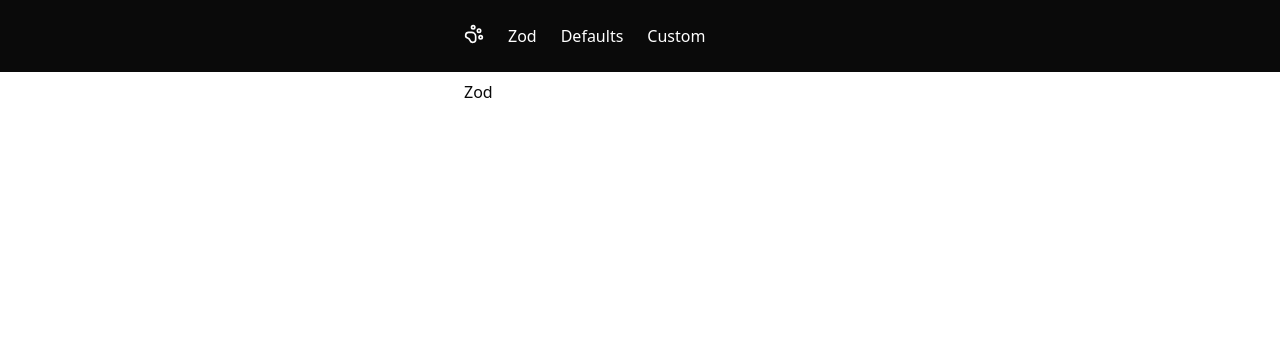
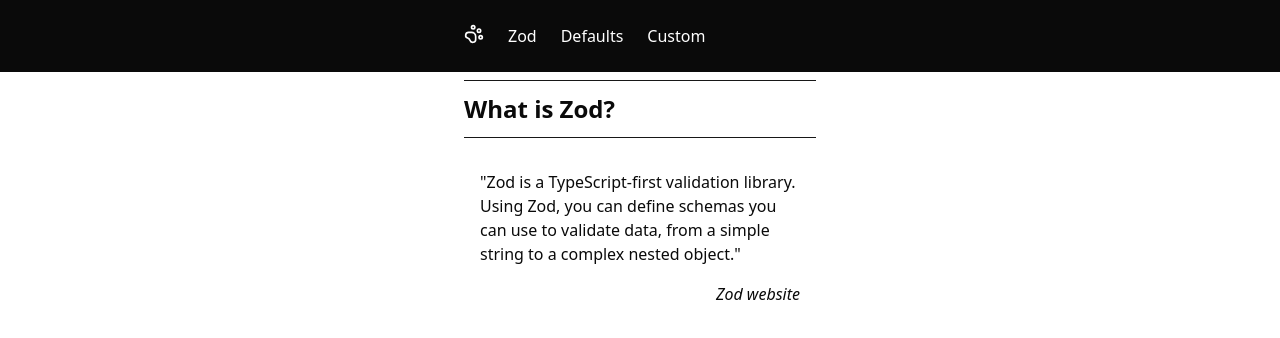
Before and after one commit to werronense/kelpys, a Next.js app: page /zod-basics in a window 1280 px wide. Shown: the top 338 px of the page. Built offline with nearby package versions, Linux system fonts and the light colour scheme.

Commit message:
Add content to Zod page

```diff
--- a/app/zod-basics/page.tsx
+++ b/app/zod-basics/page.tsx
@@ -1,3 +1,20 @@
+import PageHeading from "@/components/page-heading";
+import Link from "next/link";
+
 export default function Page() {
-    return <h1>Zod</h1>
+  return (
+    <div className={"space-y-4"}>
+      <PageHeading text={"What is Zod?"} />
+      <section className={"p-4 space-y-4"}>
+        <blockquote cite={"https://zod.dev/"}>
+          "Zod is a TypeScript-first validation library. Using Zod, you can
+          define schemas you can use to validate data, from a simple string to a
+          complex nested object."
+        </blockquote>
+        <cite className={"flex justify-end"}>
+          <Link href="https://zod.dev/">Zod website</Link>
+        </cite>
+      </section>
+    </div>
+  );
 }
```
